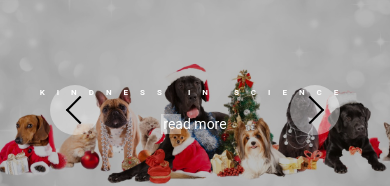
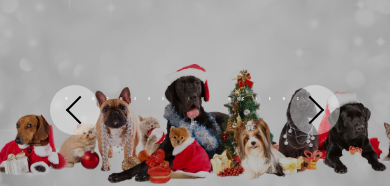
Before and after one commit to D-Sushma/myslider, a React (Create React App) app: page / in a window 390 px wide. Shown: the top 186 px of the page. Built offline with nearby package versions, Linux system fonts and the light colour scheme.

Commit message:
responsive..........!!

```diff
--- a/src/App.scss
+++ b/src/App.scss
@@ -131,8 +131,8 @@
       }
 
       &-heading {
-        // $fontSize: 60px;
-        $fontSize: 55px;
+        $fontSize: 60px;
+        // $fontSize: 55px;
 
         display: flex;
         margin-bottom: 20px;
@@ -185,7 +185,7 @@
 
       &-readmore {
         position: relative;
-        font-size: 14px;
+        font-size: 15px;
         text-transform: lowercase;
         backface-visibility: hidden;
         transform: translateY(-20px);
@@ -351,17 +351,117 @@
     }
   }
 
-
-@media screen and (max-width: 480px) {
+  //----------------- FOR RESPONSIVVENESS--------------------------
+@media screen and (max-width: 1280px) {
   .slider {
     // max-height: 250px;
     aspect-ratio: 16 / 9;
   }
   .caption1{
+    font-size: 50px;
+  }
+  .readmore{
+    font-size:14px;
+  }
+}
+@media screen and (max-width: 1100px) {
+  .slider {
+    // max-height: 250px;
+    aspect-ratio: 16 / 9;
+  }
+  .caption1{
+    font-size: 40px;
+  }
+  .readmore{
+    font-size:13px;
+  }
+}
+@media screen and (max-width: 950px) {
+  .slider {
+    // aspect-ratio: 16 / 9;
+  }
+  .caption1{
+    font-size: 30px;
+  }
+  .readmore{
+    font-size:12px;
+  }
+}
+@media screen and (max-width: 800px) {
+  .slider {
+    aspect-ratio: 16 / 9;
+  }
+  .caption1{
+    font-size: 20px;
+  }
+  .readmore{
+    font-size:11px;
+  }
+}
+@media screen and (max-width: 650px) {
+  .slider {
+    aspect-ratio: 16 / 9;
+  }
+  .caption1{
+    font-size: 10px;
+  }
+  .readmore{
+    font-size: 7px;
+  }
+}
+@media screen and (max-width: 480px) {
+  .slider {
+    aspect-ratio: 16 / 9;
+  }
+  .caption1{
     font-size: 8px;
   }
+  .readmore{
+    font-size: 5px;
+  }
 }
-
+@media screen and (max-width: 445px) {
+  .slider {
+    aspect-ratio: 16 / 9;
+  }
+  .caption1{
+    font-size: 6px;
+  }
+  .readmore{
+    font-size: 3px;
+  }
+}
+@media screen and (max-width: 410px) {
+  .slider {
+    aspect-ratio: 16 / 9;
+  }
+  .caption1{
+    font-size: 5px;
+  }
+  .readmore{
+    font-size: 2px;
+  }
+}
+@media screen and (max-width: 390px) {
+  .slider {
+    aspect-ratio: 16 / 9;
+  }
+  .caption1{
+    font-size: 3px;
+  }
+  .readmore{
+    font-size: 1px;
+  }
+}
+@media screen and (max-width: 280px) {
+  .slider {
+    aspect-ratio: 16 / 9;
+  }
+  .caption1{
+    font-size: 3px;
+  }
+}
+  //------------------ END RESPONSIVE PART----------------------
   .icon-link {
     z-index: 100;
     position: absolute;
--- a/src/components/SliderImage.js
+++ b/src/components/SliderImage.js
@@ -57,7 +57,7 @@ class SliderImage extends React.Component {
                   <h2 className="slider__slide-heading caption1">
                     {slide.caption1.split('&nbps;').map((latter, index) => <span key={index}>{latter}</span>)}
                   </h2>
-                  <p className="slider__slide-readmore">read more</p>
+                  <p className="slider__slide-readmore  readmore">read more</p>
                 </div>
                 <div className="slider__slide-parts">
                   {[...Array(this.IMAGE_PARTS).fill()].map((x, i) => (
```
